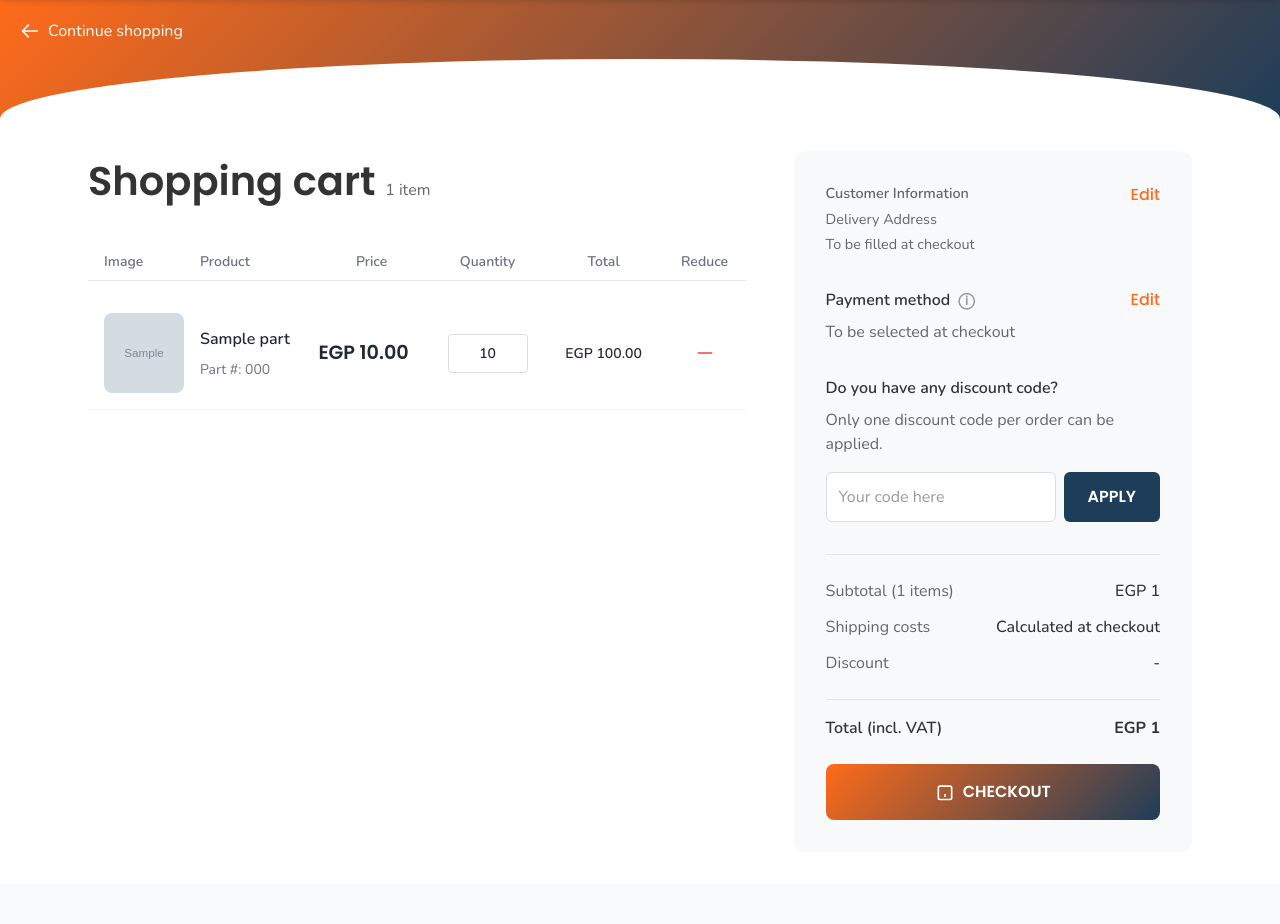
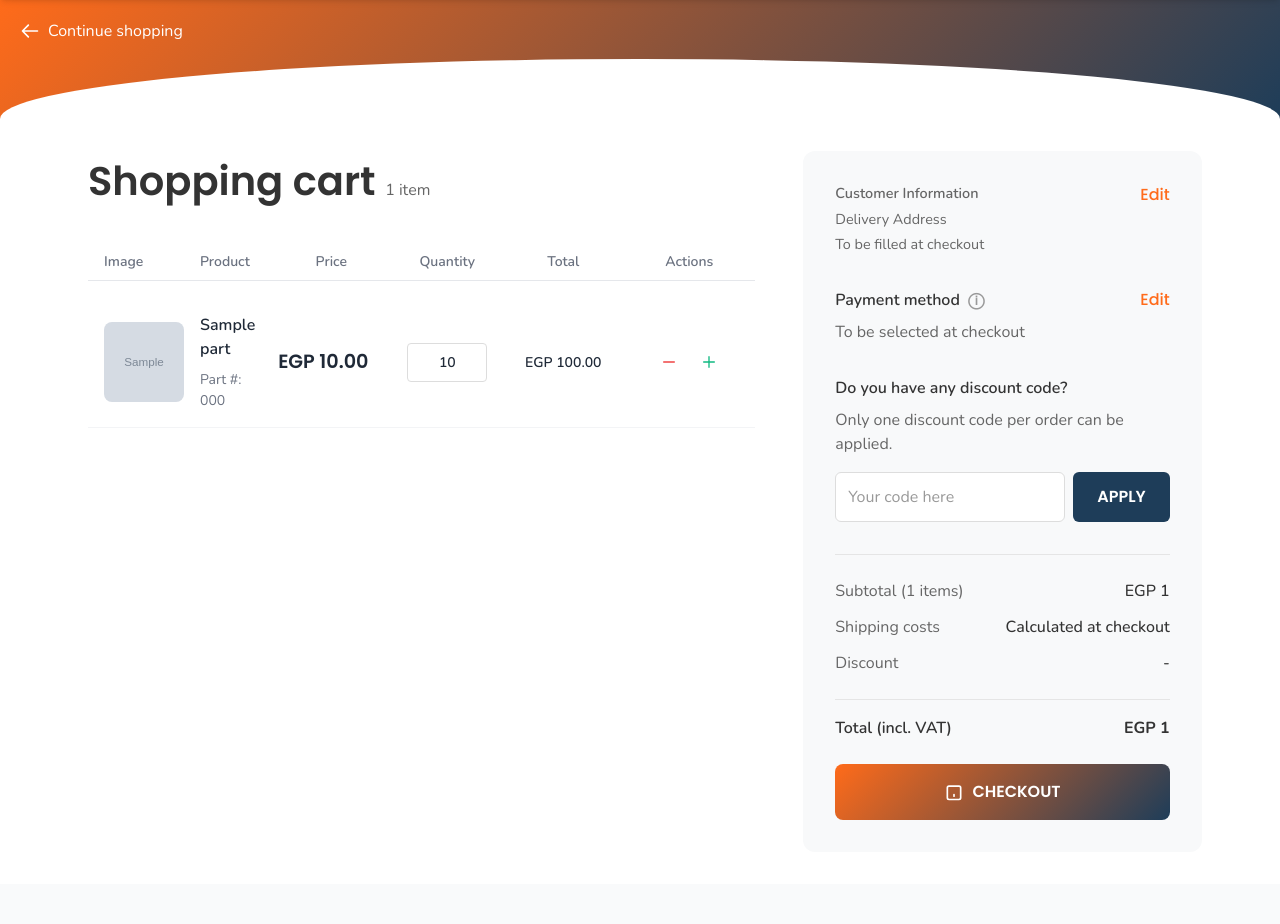
Before and after one commit to Mohammed-ahmady/ecm-website, a Django app: template templates/cart/cart_detail.html in a window 1280 px wide. Shown: the part 77-1001 px from the top of the page. Run offline with Django 5.2, Linux system fonts and the light colour scheme; tables that the repository leaves empty hold one stand-in row (values such as "Sample post"); the template is opened without the code that fills it: values that come from a table or form of the project are taken from there, most other values are stand-ins (such as "Sample title", 1, 10 or a date in 2020); grey boxes marked "Sample" are stand-in pictures; some libraries are stand-ins or nearby versions.

Commit message:
feat: add plus button and auto-remove for cart items
- Add green plus (+) button to increase item quantity
- Update grid layout to accommodate both plus and minus buttons
- Implement auto-remove functionality when quantity reaches 0
- Add smooth fade-out animation for removed items
- Auto-reload page when cart becomes completely empty
- Refactor JavaScript with unified updateItemQuantity() function
- Maintain backward compatibility with testRemoveItem() function

Enhanced cart UX with intuitive +/- controls and seamless item removal.

```diff
--- a/templates/cart/cart_detail.html
+++ b/templates/cart/cart_detail.html
@@ -28,17 +28,17 @@
                 <h1 class="shopping-cart-title">Shopping cart <span class="item-count">{{ total_items }} item{{ total_items|pluralize }}</span></h1>
 
                 <!-- Cart Items Header -->
-                <div class="cart-header" style="display: grid; grid-template-columns: 80px 1fr 120px 80px 120px 50px; gap: 1rem; padding: 0.5rem 1rem; border-bottom: 1px solid #e5e7eb; margin-bottom: 1rem; font-weight: 600; color: #6b7280; font-size: 0.875rem;">
+                <div class="cart-header" style="display: grid; grid-template-columns: 80px 1fr 120px 80px 120px 100px; gap: 1rem; padding: 0.5rem 1rem; border-bottom: 1px solid #e5e7eb; margin-bottom: 1rem; font-weight: 600; color: #6b7280; font-size: 0.875rem;">
                     <div>Image</div>
                     <div>Product</div>
                     <div style="text-align: center;">Price</div>
                     <div style="text-align: center;">Quantity</div>
                     <div style="text-align: center;">Total</div>
-                    <div style="text-align: center;">Reduce</div>
+                    <div style="text-align: center;">Actions</div>
                 </div>
 
                 {% for item in cart_items %}
-                <div class="cart-item" data-part-id="{{ item.part.id }}" style="display: grid; grid-template-columns: 80px 1fr 120px 80px 120px 50px; gap: 1rem; align-items: center; padding: 1rem; border-bottom: 1px solid #f3f4f6; margin-bottom: 0.5rem;">
+                <div class="cart-item" data-part-id="{{ item.part.id }}" style="display: grid; grid-template-columns: 80px 1fr 120px 80px 120px 100px; gap: 1rem; align-items: center; padding: 1rem; border-bottom: 1px solid #f3f4f6; margin-bottom: 0.5rem;">
                     <div class="product-image" style="width: 80px; height: 80px;">
                         {% if item.part.image %}
                             <img src="{{ item.part.image.url }}" alt="{{ item.part.name }}" style="width: 100%; height: 100%; object-fit: cover; border-radius: 8px;">
@@ -74,10 +74,15 @@
                         {% endif %}
                     </div>
 
-                    <div class="remove-action" style="text-align: center;">
-                        <button type="button" class="remove-item-btn remove-btn" data-part-id="{{ item.part.id }}" style="background: none; border: none; color: #ef4444; cursor: pointer; padding: 0.5rem; border-radius: 4px; transition: all 0.2s;" title="Remove one item">
-                            <svg style="width: 1.25rem; height: 1.25rem;" fill="none" stroke="currentColor" viewBox="0 0 24 24">
+                    <div class="quantity-actions" style="text-align: center; display: flex; justify-content: center; gap: 0.5rem; align-items: center;">
+                        <button type="button" class="remove-item-btn" data-part-id="{{ item.part.id }}" style="background: none; border: none; color: #ef4444; cursor: pointer; padding: 0.5rem; border-radius: 4px; transition: all 0.2s; display: flex; align-items: center; justify-content: center;" title="Remove one item">
+                            <svg style="width: 1rem; height: 1rem;" fill="none" stroke="currentColor" viewBox="0 0 24 24">
                                 <path stroke-linecap="round" stroke-linejoin="round" stroke-width="2" d="M20 12H4"></path>
+                            </svg>
+                        </button>
+                        <button type="button" class="add-item-btn" data-part-id="{{ item.part.id }}" style="background: none; border: none; color: #10b981; cursor: pointer; padding: 0.5rem; border-radius: 4px; transition: all 0.2s; display: flex; align-items: center; justify-content: center;" title="Add one item">
+                            <svg style="width: 1rem; height: 1rem;" fill="none" stroke="currentColor" viewBox="0 0 24 24">
+                                <path stroke-linecap="round" stroke-linejoin="round" stroke-width="2" d="M12 4v16m8-8H4"></path>
                             </svg>
                         </button>
                     </div>
@@ -160,9 +165,9 @@
 console.log("=== DIRECT SCRIPT LOADING ===");
 console.log("JavaScript is working!");
 
-// Simple test function immediately available
-window.testRemoveItem = function(partId) {
-    console.log("TEST FUNCTION CALLED for part:", partId);
+// Function to update cart item quantity
+window.updateItemQuantity = function(partId, change) {
+    console.log(`UPDATE QUANTITY for part ${partId}, change: ${change}`);
 
     // Find cart item
     const cartItem = document.querySelector(`.cart-item[data-part-id="${partId}"]`);
@@ -179,9 +184,35 @@
     }
 
     const currentQuantity = parseInt(quantityElement.textContent.trim());
-    const newQuantity = Math.max(0, currentQuantity - 1);
+    const newQuantity = Math.max(0, currentQuantity + change);
 
     console.log("Current:", currentQuantity, "New:", newQuantity);
+
+    // If quantity reaches 0, remove the item from cart
+    if (newQuantity === 0) {
+        console.log(`Removing item ${partId} from cart (quantity reached 0)`);
+
+        // Add fade out animation
+        cartItem.style.transition = 'opacity 0.3s ease-out, transform 0.3s ease-out';
+        cartItem.style.opacity = '0';
+        cartItem.style.transform = 'translateX(-20px)';
+
+        // Remove the item after animation
+        setTimeout(() => {
+            cartItem.remove();
+
+            // Check if cart is now empty
+            const remainingItems = document.querySelectorAll('.cart-item');
+            if (remainingItems.length === 0) {
+                console.log("Cart is now empty, reloading page...");
+                location.reload(); // Reload to show empty cart state
+            } else {
+                updateCartTotals();
+            }
+        }, 300);
+
+        return;
+    }
 
     // Update quantity display
     quantityElement.textContent = newQuantity;
@@ -203,6 +234,11 @@
     }
 
     // Update cart totals
+    updateCartTotals();
+};
+
+// Function to update overall cart totals
+function updateCartTotals() {
     let subtotal = 0;
     let totalItems = 0;
 
@@ -229,23 +265,44 @@
     if (itemCountElement) itemCountElement.textContent = `${totalItems} item${totalItems !== 1 ? 's' : ''}`;
 
     console.log("Updated totals - Subtotal:", subtotal, "Items:", totalItems);
+}
+
+// Legacy function for testing (backward compatibility)
+window.testRemoveItem = function(partId) {
+    updateItemQuantity(partId, -1);
 };
 
 // Set up button click handlers when DOM is ready
 document.addEventListener('DOMContentLoaded', function() {
     console.log("DOM loaded, setting up buttons...");
 
-    const buttons = document.querySelectorAll('.remove-item-btn');
-    console.log("Found", buttons.length, "buttons");
+    // Set up remove buttons (minus)
+    const removeButtons = document.querySelectorAll('.remove-item-btn');
+    console.log("Found", removeButtons.length, "remove buttons");
 
-    buttons.forEach((btn, index) => {
+    removeButtons.forEach((btn, index) => {
         const partId = btn.getAttribute('data-part-id');
-        console.log(`Setting up button ${index + 1} for part ${partId}`);
+        console.log(`Setting up remove button ${index + 1} for part ${partId}`);
 
         btn.onclick = function(e) {
             e.preventDefault();
-            console.log("Button clicked for part:", partId);
-            testRemoveItem(partId);
+            console.log("Remove button clicked for part:", partId);
+            updateItemQuantity(partId, -1);
+        };
+    });
+
+    // Set up add buttons (plus)
+    const addButtons = document.querySelectorAll('.add-item-btn');
+    console.log("Found", addButtons.length, "add buttons");
+
+    addButtons.forEach((btn, index) => {
+        const partId = btn.getAttribute('data-part-id');
+        console.log(`Setting up add button ${index + 1} for part ${partId}`);
+
+        btn.onclick = function(e) {
+            e.preventDefault();
+            console.log("Add button clicked for part:", partId);
+            updateItemQuantity(partId, +1);
         };
     });
 
```
